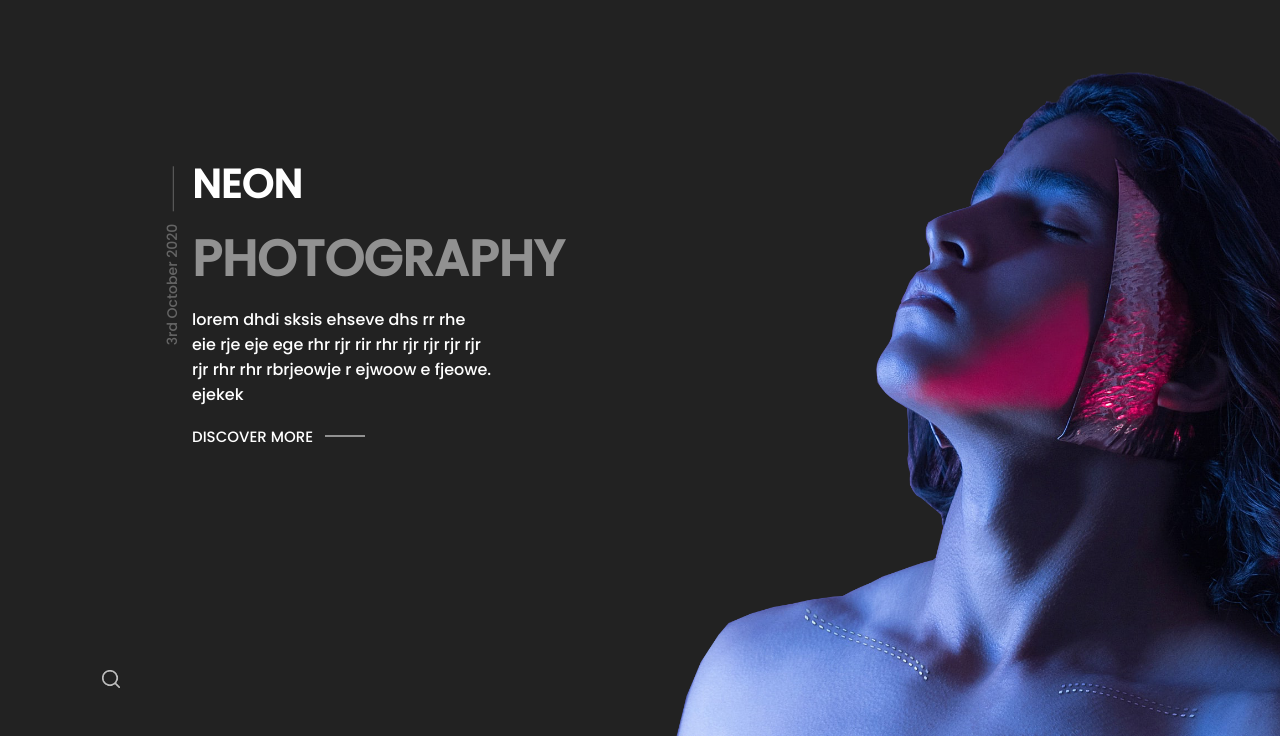
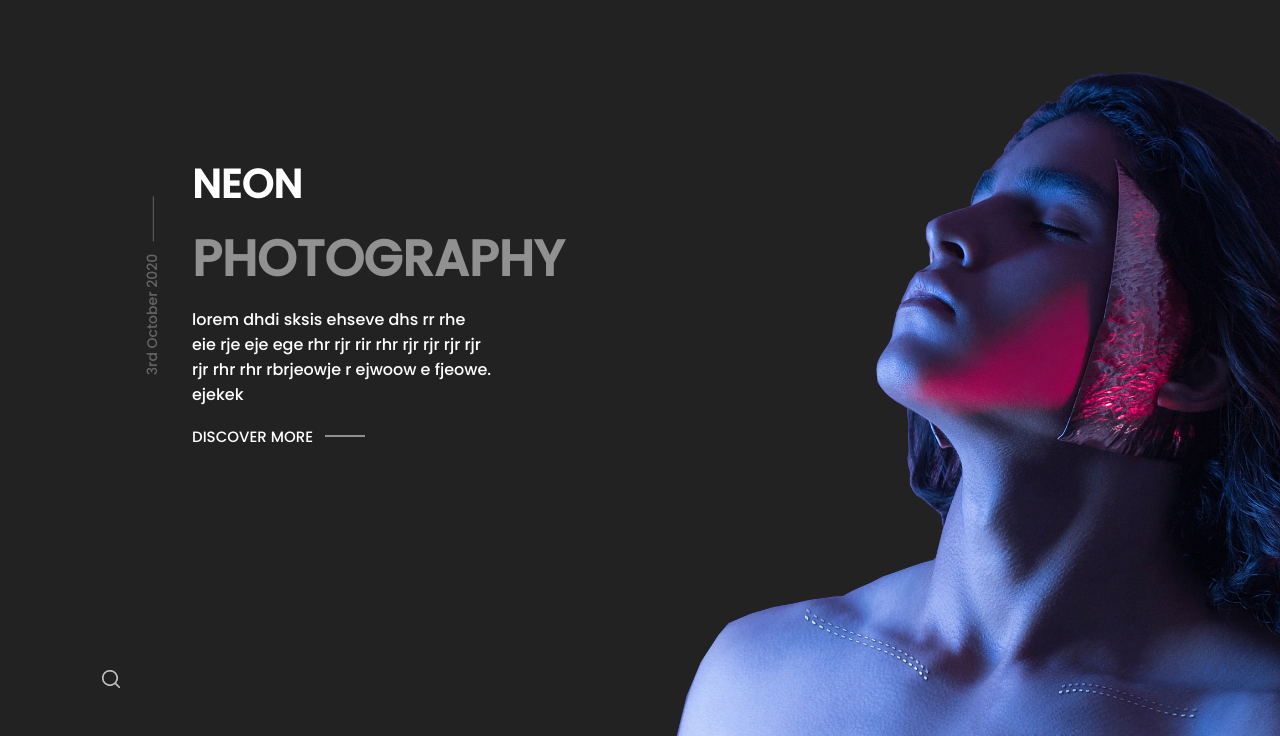
Before and after one commit to uzoway/neon_landing_page, a plain HTML site: page index.html in a window 1280 px wide. Shown: the part 64-800 px from the top of the page. Drawn offline with Linux system fonts and the light colour scheme.

Commit message:
updated position of the span element for the desktop

```diff
--- a/style.css
+++ b/style.css
@@ -143,7 +143,7 @@
   }
 
   .content span{
-    top: 120px;
-    left: -80px;
+    top: 150px;
+    left: -100px;
   }
 }
```
